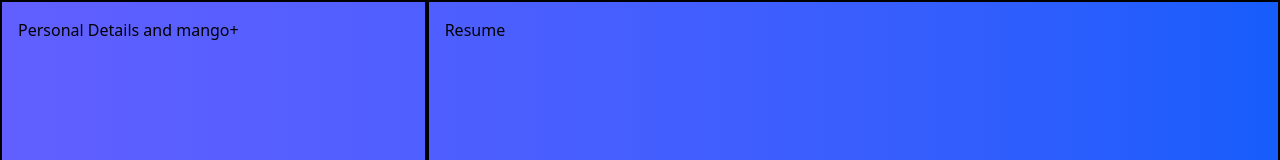
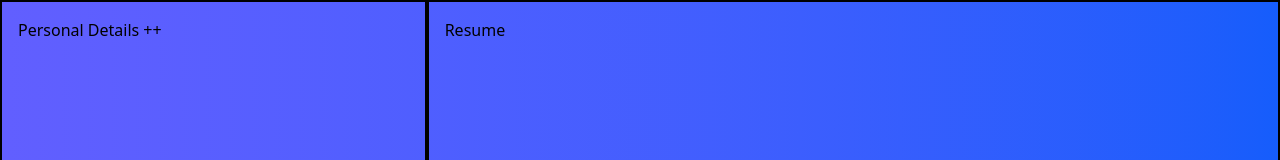
Before and after one commit to sajidahamed-git/resume-builder, a React (Vite) app: page / in a window 1280 px wide. Shown: the top 160 px of the page. Built offline with nearby package versions, Linux system fonts and the light colour scheme.

Commit message:
cloudflare

```diff
--- a/src/Components/Form/Accordion.jsx
+++ b/src/Components/Form/Accordion.jsx
@@ -4,7 +4,7 @@ const Accordion = () => {
   return (
     <div>
         <button>
-            <span>Personal Details and mango</span>
+            <span>Personal Details +</span>
             <span>+</span>
 
         </button>
```
Also changed, not shown: 3 other files (tests, documents, lock files or other folders).
